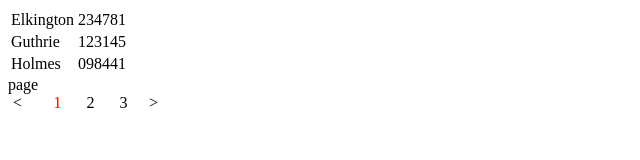
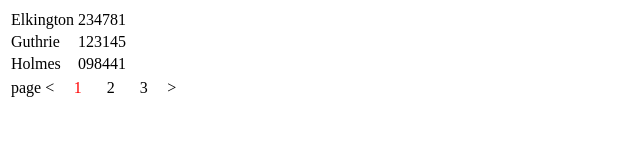
Before and after one commit to shupac800/ng-pagination, a plain HTML site: page index.html in a window 1280 px wide. Shown: the full height of the page, 0-640 px from the left. Drawn offline with nearby package versions, Linux system fonts and the light colour scheme; some packages are replaced by stand-ins of ours; a script that the page names is missing.

Commit message:
fixed spacing on page numbers and label

```diff
--- a/style.css
+++ b/style.css
@@ -1,6 +1,5 @@
 span{
-  padding-right:5px;
-  margin-right:5px;
+
 }
 
 .pn{
@@ -14,9 +13,8 @@ span{
 
 .prepn {
   display: inline-block;
-  text-align: center;
-  height: 19px;
-  width: 19px;
+  margin: 3px;
+
 }
 
 .pn:hover{
```
